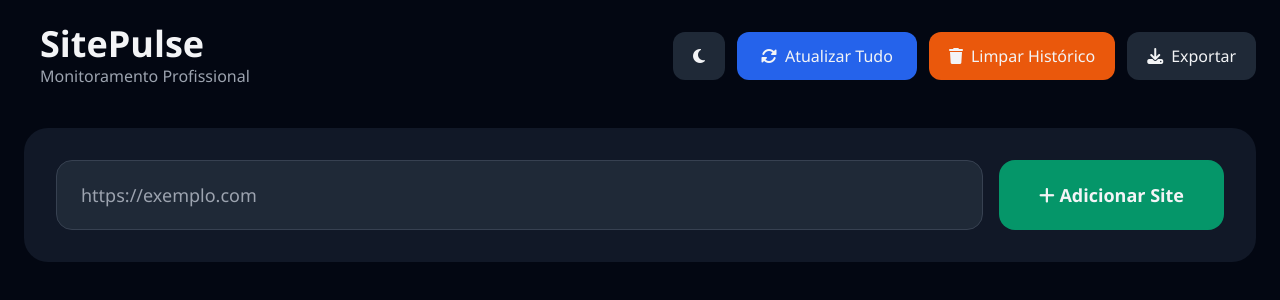
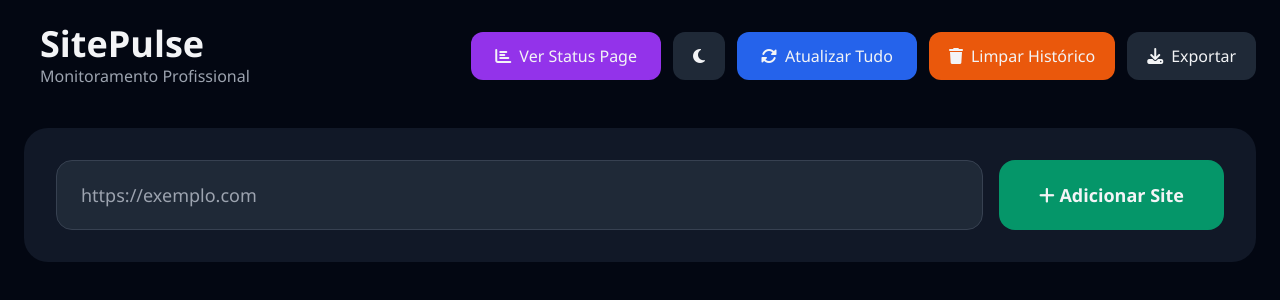
Before and after one commit to easflab/sitepulse-monitor, a plain HTML site: page index.html in a window 1280 px wide. Drawn offline with nearby package versions, Linux system fonts and the light colour scheme.

Commit message:
Update pagina 2
Ajuste do botão

```diff
--- a/index.html
+++ b/index.html
@@ -11,7 +11,7 @@
 </head>
 <body class="bg-gray-950 text-gray-100 min-h-screen">
     <div class="max-w-7xl mx-auto p-6">
-        <header class="flex justify-between items-center mb-10">
+<header class="flex justify-between items-center mb-10">
     <div class="flex items-center gap-4">
         <i class="fas fa-pulse text-emerald-500 text-4xl"></i>
         <div>
@@ -21,6 +21,13 @@
     </div>
 
     <div class="flex gap-3">
+        <!-- Botão Status Page -->
+        <a href="status.html" target="_blank"
+           class="flex items-center gap-2 bg-purple-600 hover:bg-purple-700 px-6 py-3 rounded-xl transition font-medium">
+            <i class="fas fa-chart-bar"></i>
+            Ver Status Page
+        </a>
+
         <!-- Botão Tema -->
         <button onclick="toggleTheme()"
                 class="flex items-center gap-2 bg-gray-800 hover:bg-gray-700 px-5 py-3 rounded-xl transition" title="Alternar Tema">
```
